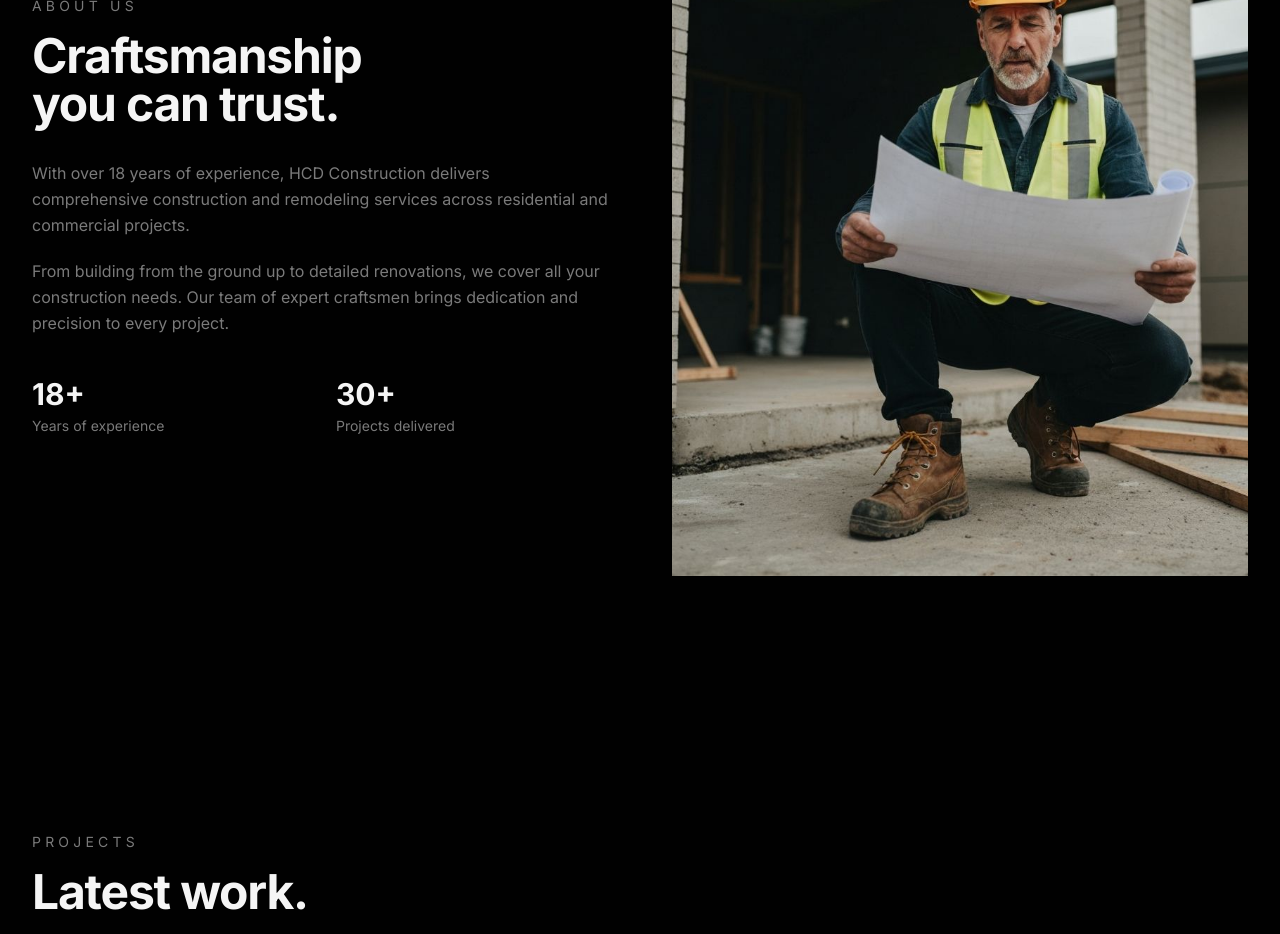
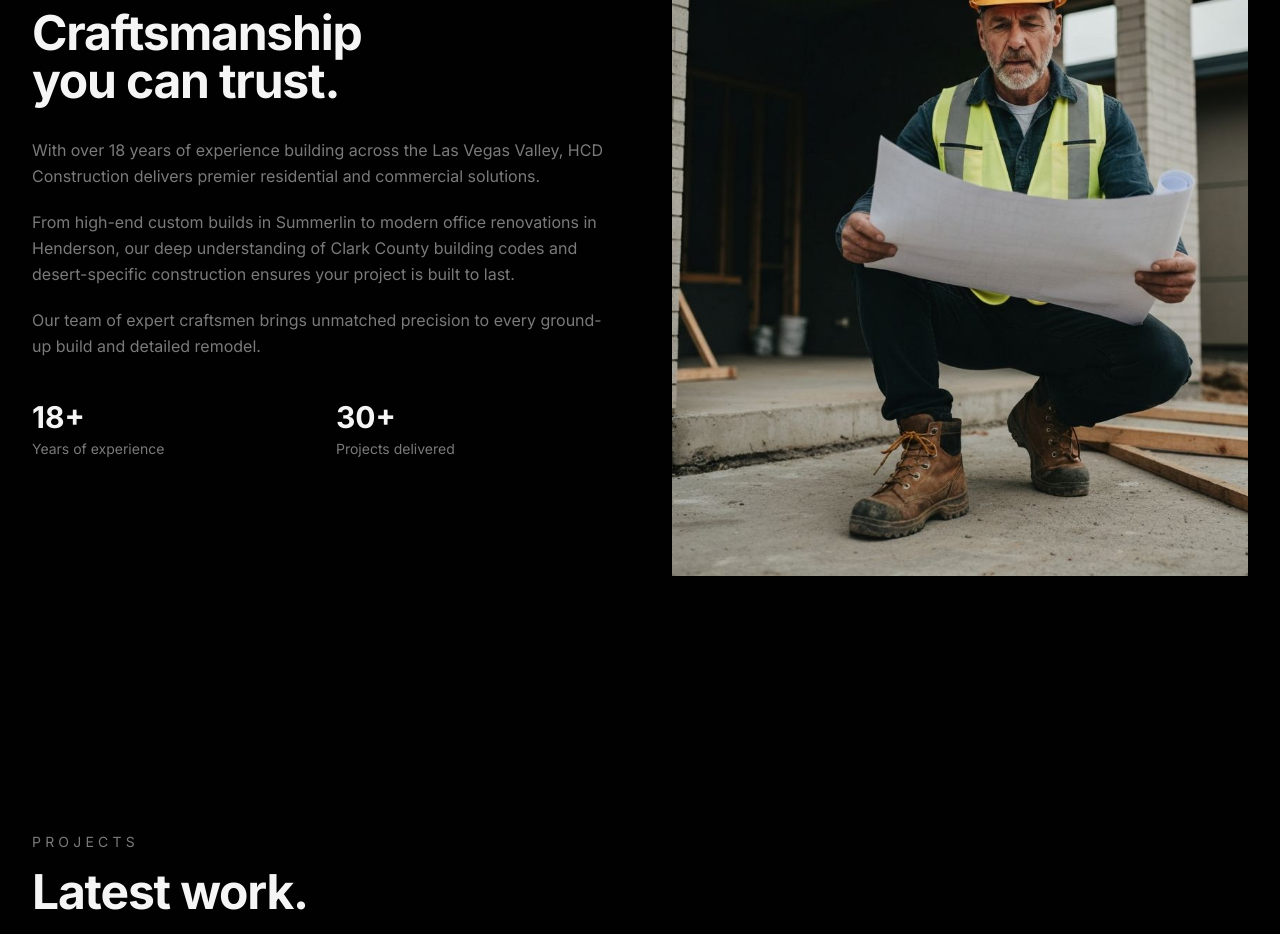
Before and after one commit to evotechlv/HCD-Construction, a Next.js app: page / in a window 1280 px wide. Shown: the part 2960-3894 px from the top of the page. Built offline with nearby package versions, Linux system fonts and the light colour scheme.

Commit message:
powerups in about

```diff
--- a/components/about.tsx
+++ b/components/about.tsx
@@ -15,10 +15,15 @@ export function About() {
             </h2>
             <div className="mt-5 space-y-4 text-sm leading-relaxed text-muted-foreground sm:mt-8 sm:space-y-5 sm:text-base">
               <p>
-                With over 18 years of experience, HCD Construction delivers comprehensive construction and remodeling services across residential and commercial projects.
+                With over 18 years of experience building across the Las Vegas Valley, HCD Construction delivers premier residential and commercial solutions.
+                {/* With over 18 years of experience, HCD Construction delivers comprehensive construction and remodeling services across residential and commercial projects. */}
               </p>
               <p>
-                From building from the ground up to detailed renovations, we cover all your construction needs. Our team of expert craftsmen brings dedication and precision to every project.
+                From high-end custom builds in Summerlin to modern office renovations in Henderson, our deep understanding of Clark County building codes and desert-specific construction ensures your project is built to last.
+                {/* From building from the ground up to detailed renovations, we cover all your construction needs. Our team of expert craftsmen brings dedication and precision to every project. */}
+              </p>
+              <p>
+                 Our team of expert craftsmen brings unmatched precision to every ground-up build and detailed remodel.
               </p>
             </div>
             <div className="mt-8 grid grid-cols-2 gap-8 sm:mt-10">
```
